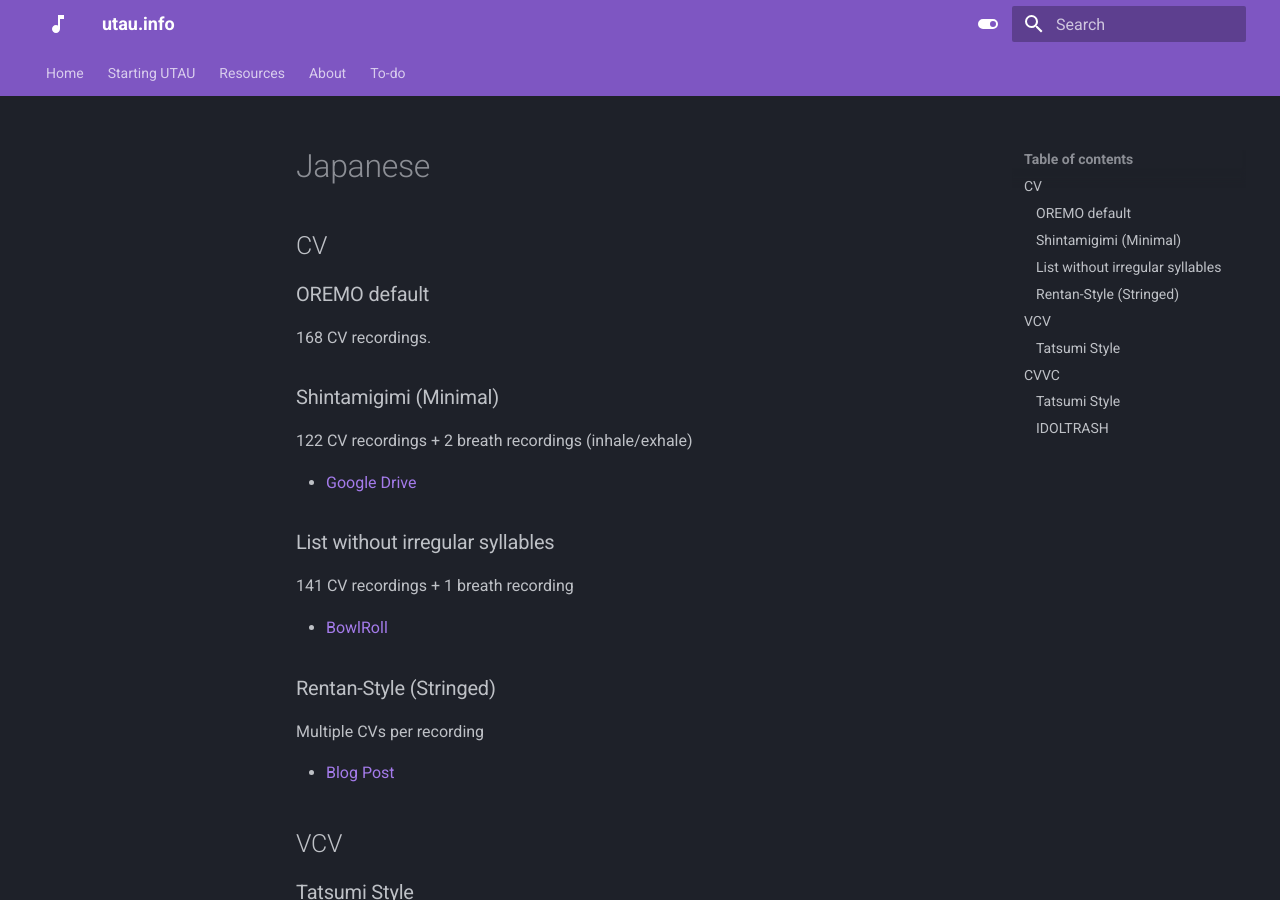
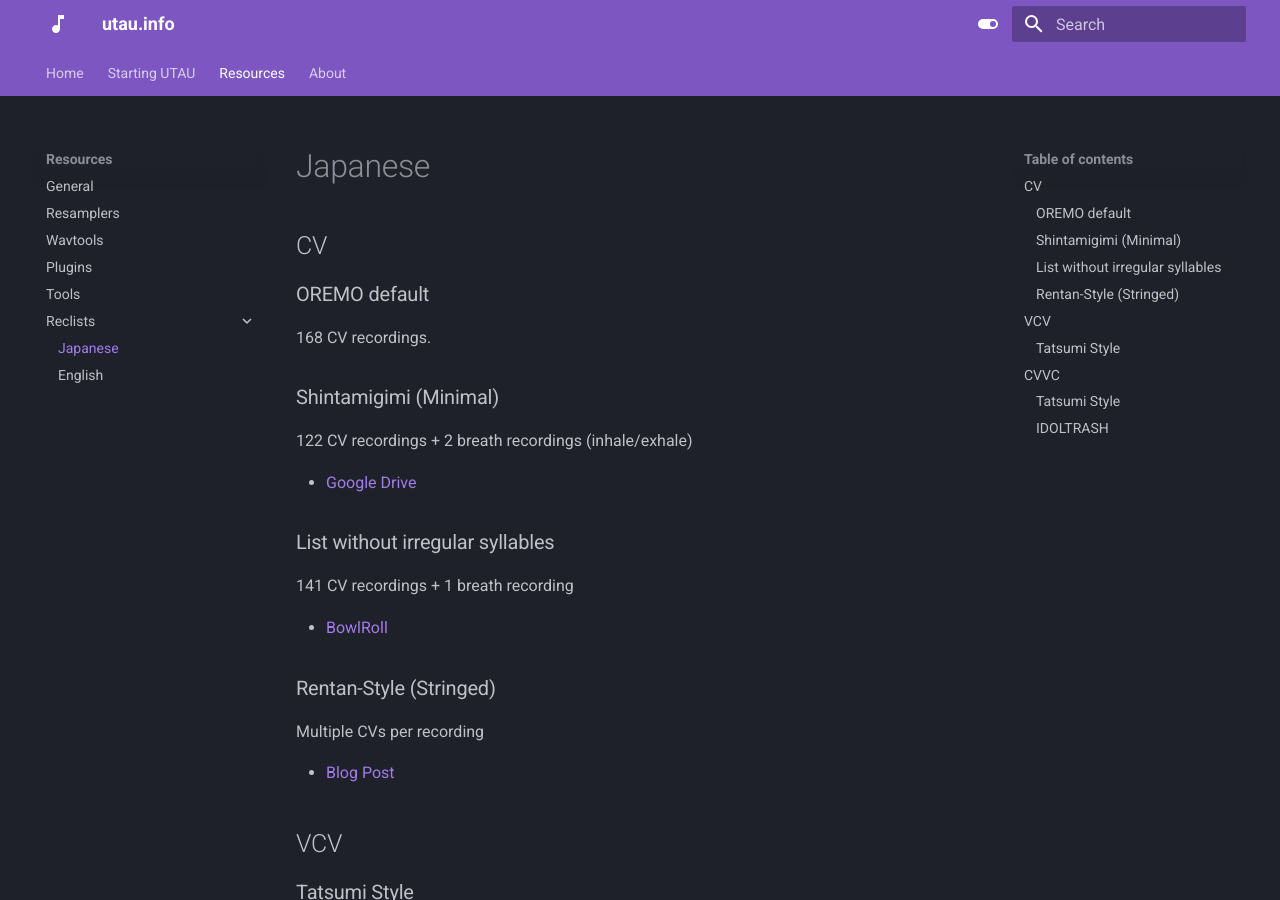
Before and after one commit to nagotown/utau.info, an MkDocs documentation site: the page built from docs/resources/reclists/japanese.md, in a window 1280 px wide and 900 px high. Built offline with MkDocs 1.6.1 and Material for MkDocs 9.7.7, drawn with Linux system fonts in a browser that asks for light colours; some of the changed lines change nothing that is shown.

Commit message:
Update mkdocs.yml

```diff
--- a/mkdocs.yml
+++ b/mkdocs.yml
@@ -1,4 +1,5 @@
 site_name: utau.info
+site_url: https://utau.info
 nav:
   - Home:
     - index.md
@@ -25,8 +26,13 @@ nav:
     - Wavtools: resources/wavtools.md
     - Plugins: resources/plugins.md
     - Tools: resources/tools.md
+    - Reclists:
+      - resources/reclists/index.md
+      - Japanese: resources/reclists/japanese.md
+#      - Chinese: resources/reclists/chinese.md
+#      - Korean: resources/reclists/korean.md
+      - English: resources/reclists/english.md
   - About: about.md
-  - To-do: todo.md
 theme:
   name: material
   favicon: ../img/favicon.png
@@ -69,3 +75,5 @@ markdown_extensions:
 plugins:
   - tags
   - search
+  - blog
+  - social
```
